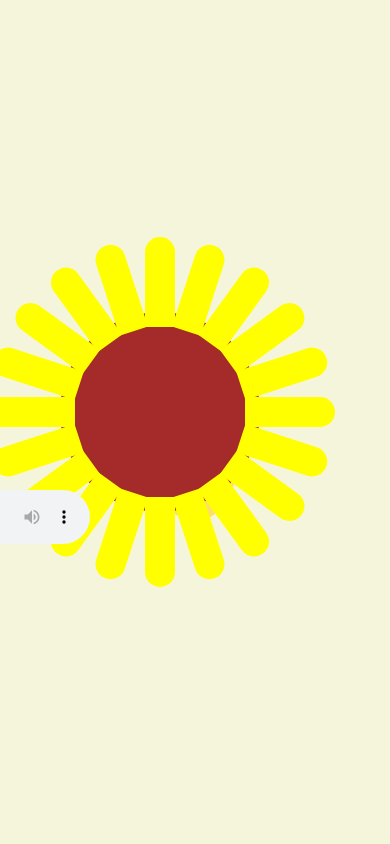
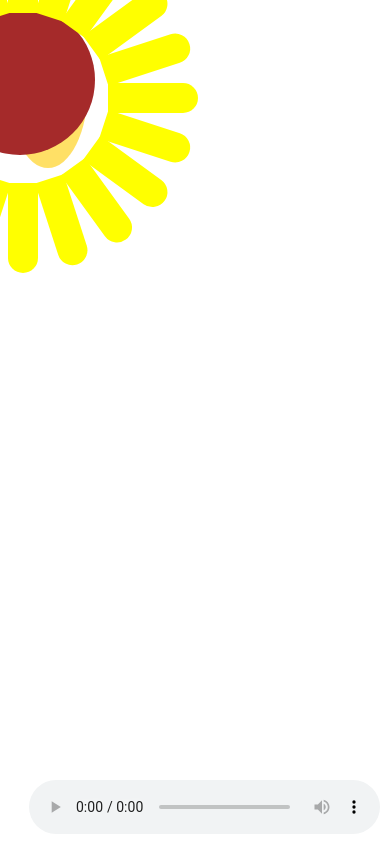
Before and after one commit to Yarlen7/girasol-proyecto, a plain HTML site: page index.html in a window 390 px wide. Drawn offline with Linux system fonts and the light colour scheme.

Commit message:
Update 2 styles.css

```diff
--- a/styles.css
+++ b/styles.css
@@ -1,12 +1,3 @@
-body {
-    margin: 0;
-    display: flex;
-    justify-content: center;
-    align-items: center;
-    height: 100vh;
-    background-color: #f5f5dc;
-}
-
 #girasol-container {
     position: relative;
     width: 100px; /* Cambia el tamaño del girasol si lo necesitas */
@@ -34,8 +25,35 @@ body {
     border-radius: 20px 20px 0 0;
     transform-origin: bottom center;
 }
+
+.pipa {
+    position: absolute;
+    width: 0px;
+    height: 0px;
+    background-color: black;
+}
+
 audio {
     position: absolute; /* Permite ajustar su posición con top, left, right, y bottom */
     right: 300px; /* Ajusta este valor para moverlo más a la derecha */
     bottom: 300px; /* Ajusta para subirlo o bajarlo si es necesario */
 }
+
+@media (max-width: 768px) {
+    /* Ajustes específicos para pantallas pequeñas (celulares) */
+    #girasol-container {
+        width: 80px;
+        height: 160px;
+    }
+
+    #centro-girasol {
+        width: 150px;
+        height: 150px;
+    }
+
+    audio {
+        right: 10px; /* Ajusta posición del audio en móviles */
+        bottom: 10px;
+        width: 90%; /* Asegura que el audio no se salga de la pantalla */
+    }
+}
```
